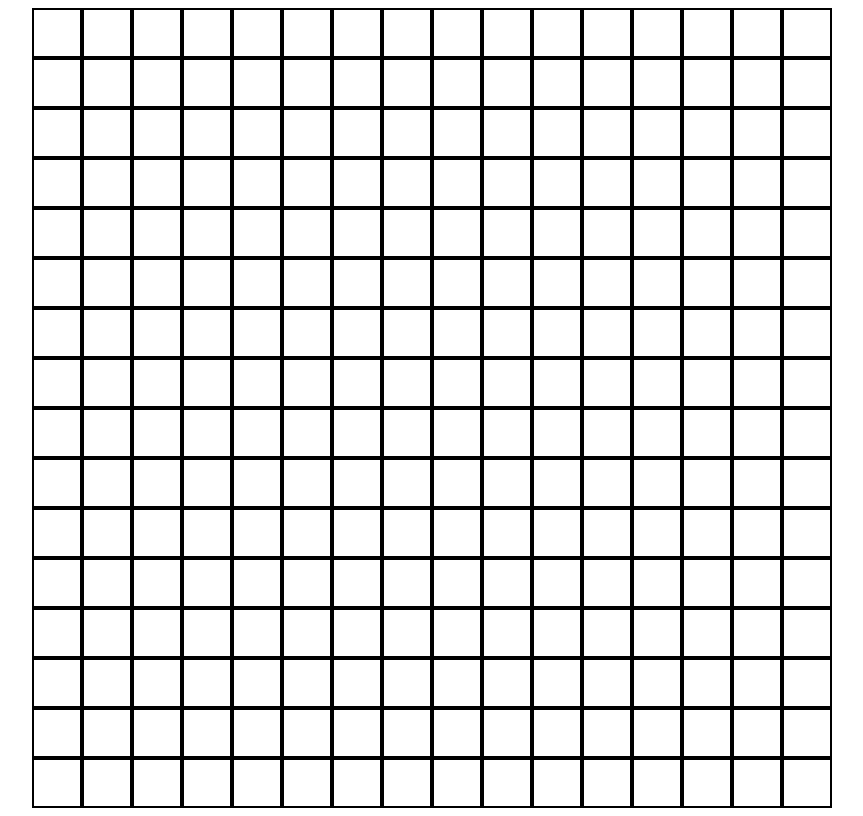
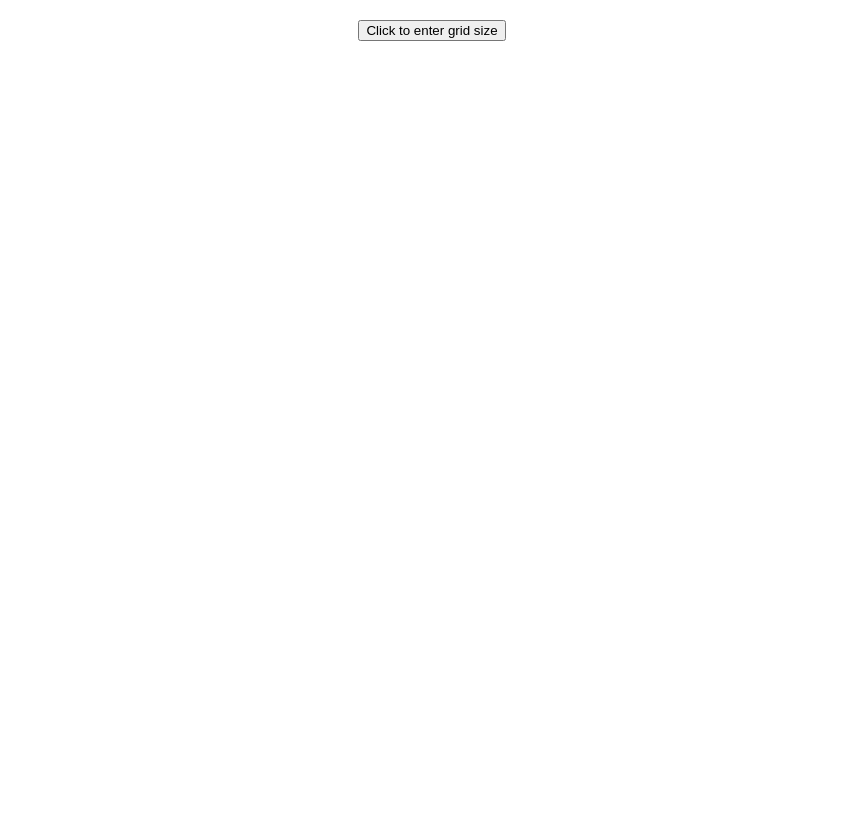
Before and after one commit to cbrown121/etch-a-sketch, a plain HTML site: page index.html in a window 1280 px wide. Shown: the whole page, without its empty margins (208-1071 px from the left). Drawn offline with Linux system fonts and the light colour scheme.

Commit message:
Add button that prompts user for grid size

```diff
--- a/etch-a-sketch.js
+++ b/etch-a-sketch.js
@@ -4,15 +4,29 @@
 
 const container = document.querySelector(".container");
 
+let gridNum = 0;
 
+function promptMe() {
+    container.innerHTML = '';
+    gridNum = prompt("Please provide a number less than or equal to 100");
+    if (gridNum > 100) {
+        alert("input is too high, try again");
+        promptMe();
+    } else {
+        console.log(gridNum);
+        createGrid(gridNum);
+    }
+
+}
 
 // now need to make a function that will create an x by x grid based on a given number
 
-function createGrid(number) {
-    for (let x = 0; x < number; x++) {
-        for (let y = 0; y < number; y++) {
+function createGrid(gridNum) {
+    for (let x = 0; x < gridNum; x++) {
+        for (let y = 0; y < gridNum; y++) {
             const gridItem = document.createElement("div");
             gridItem.classList.add("grid-item");
+            gridItem.style.flex = `0 0 calc(100% / ${gridNum})`; // dynamic flex-basis
             container.appendChild(gridItem);
             gridItem.addEventListener("mouseover", changeColor);
         }
@@ -21,9 +35,9 @@ function createGrid(number) {
     function changeColor(event) {
         event.target.style.backgroundColor = "blue";
     }
+
+    /* Add a button on the top of the screen that will send the
+    user a popup asking for the number of squares per side for the new grid.
+    */
+
 }
-
-
-
-
-createGrid(16);
--- a/index.html
+++ b/index.html
@@ -7,6 +7,8 @@
     <title>Etch-a-Sketch</title>
 </head>
 <body>
+
+    <button class="button-prompt" onclick="promptMe()">Click to enter grid size</button>
     <!--Container to hold 16 x 16 grid of square divs -->
     <div class="container"></div>
 
--- a/style.css
+++ b/style.css
@@ -1,18 +1,17 @@
 .grid-item {
     background-color: white;
-    border-color: black;
+    border-color: gray;
     border-style: solid;
-    border-width: 2px;
-    flex: 0 0 calc(100% / 16);
+    border-width: 1px;
     aspect-ratio: 1 / 1;
     box-sizing: border-box;
 }
 
 .container {
-    width: 100vw;
-    height: 100vw;
-    max-width: 100vh;
-    max-height: 100vh;
+    width: 40vw;
+    height: 40vw;
+    max-width: 80vw;
+    max-height: 80vw;
     margin: 0 auto;
     box-sizing: border-box;
     display: flex;
@@ -21,3 +20,10 @@
     align-items: center;
     box-sizing: border-box;
 }
+
+.button-prompt {
+    display: flex;
+    align-items: center;
+    justify-content: center;
+    margin: 20px auto;
+}
```
